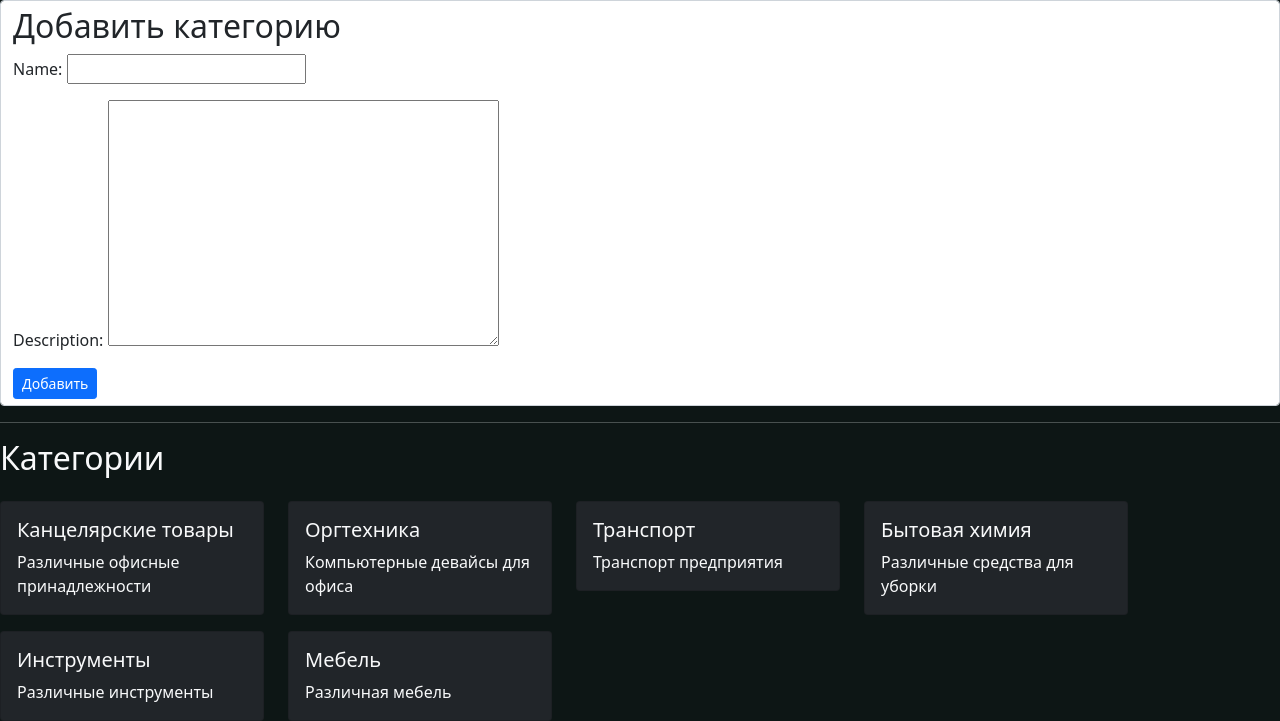
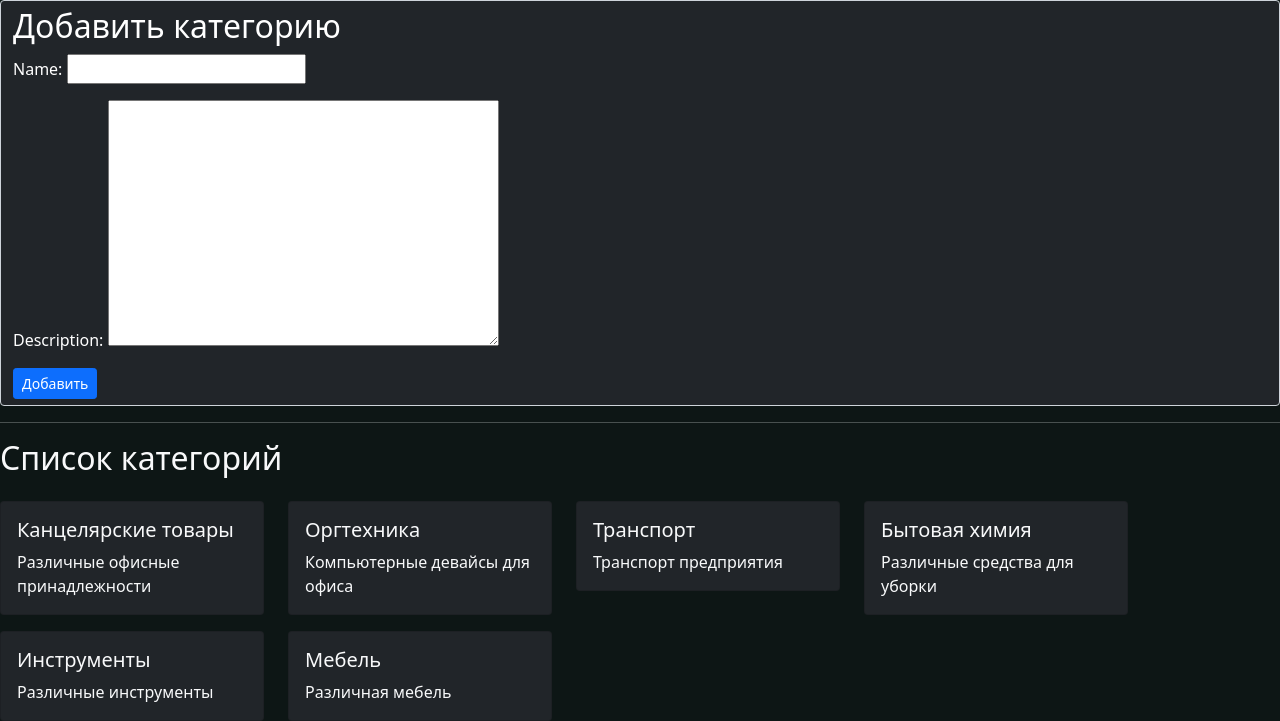
Before and after one commit to dyussenov/gp-internal-audit, a Django app: page /categories/ in a window 1280 px wide. Shown: the part 80-801 px from the top of the page. Run offline with Django 4.2, Linux system fonts and the light colour scheme; a user stored in the database is signed in; data comes from the database, SQL or seed files in the repository; some libraries are stand-ins or nearby versions.

Commit message:
fix form bg color

```diff
--- a/templates/base.html
+++ b/templates/base.html
@@ -90,7 +90,6 @@
 .dropdown-toggle {
   outline: 0;
 }
-
 
 
 </style>
--- a/templates/categories.html
+++ b/templates/categories.html
@@ -2,14 +2,14 @@
 
 
 {% block content %}
-<form action="{% url 'categories' %}" class="form-control" method="post">
+<form action="{% url 'categories' %}" class="form-control bg-dark text-white" method="post">
           <h2>Добавить категорию</h2>
           {% csrf_token %}
           {{ form.as_p }}
           <button class="btn btn-sm btn-primary" type="submit">Добавить</button>
 </form>
 <hr color="white">
-<h2>Категории</h2>
+<h2>Список категорий</h2>
 <div class="row" style="max-width: 90vw">
   {% for cat in categories %}
         <div class="col-sm-3 mt-3 mb-3 mb-sm-0">
--- a/templates/home.html
+++ b/templates/home.html
@@ -12,8 +12,8 @@
   </div>
 
 <div class="collapse" id="collapseExample">
-  <div class="card bg-secondary card-body">
-    <form action="{% url 'home' %}" method="post" class="form-control">
+  <div class="card bg-dark card-body">
+    <form action="{% url 'home' %}" method="post"  class="form-control bg-dark text-white">
           {% csrf_token %}
           {{ form.as_p }}
           <button class="btn btn-sm btn-primary" type="submit">Добавить запись</button>
--- a/templates/items.html
+++ b/templates/items.html
@@ -2,7 +2,7 @@
 
 
 {% block content %}
-<form class="form-control" action="{% url 'items' %}" method="post">
+<form  class="form-control bg-dark text-white" action="{% url 'items' %}" method="post">
           <h2>Добавить экземпляр</h2>
           {% csrf_token %}
           {{ form.as_p }}
```
